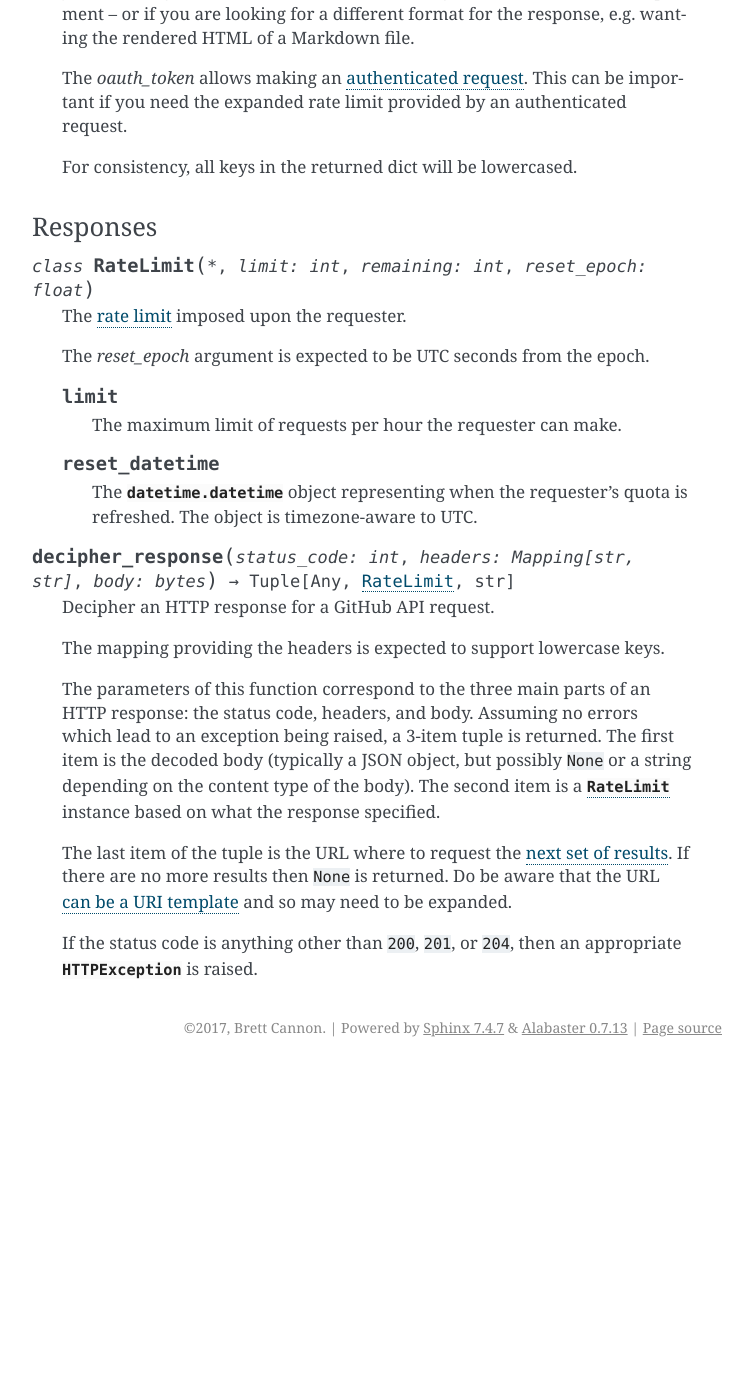
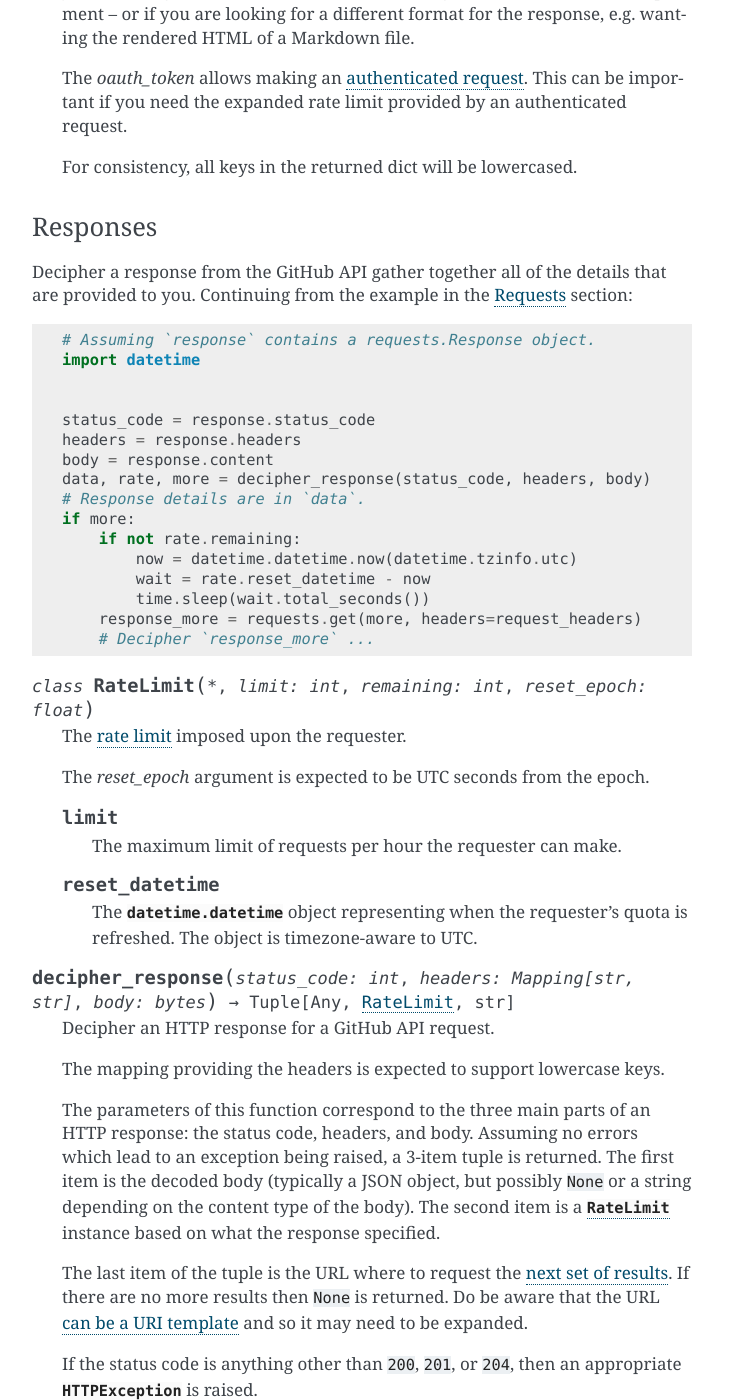
Before and after one commit to gidgethub/gidgethub, a Sphinx documentation site: the page built from docs/sansio.rst, in a window 1280 px wide and 1400 px high, scrolled down 2749 px. Shown: the whole window, without its empty margins (388-1140 px from the left). Built offline with Sphinx 7.4.7, drawn with Linux system fonts in a browser that asks for light colours; before the commit the page ends 3816 px from its top, so only the background shows below that; some of the changed text lies outside the part shown.

Commit message:
Flesh out a Response example

```diff
--- a/docs/sansio.rst
+++ b/docs/sansio.rst
@@ -89,13 +89,14 @@ Requests
 ''''''''
 
 This module provides functions to help in the construction of a URL request
-by helping to automate the GitHub-specific aspects of a REST call.::
+by helping to automate the GitHub-specific aspects of a REST call.
+::
 
   import requests
 
-  headers = create_headers("brettcannon", oauth_token=auth)
+  request_headers = create_headers("brettcannon", oauth_token=auth)
   url = "https://api.github.com/repos/brettcannon/gidgethub/issues/1"
-  response = requests.get(url, headers=headers)
+  response = requests.get(url, headers=request_headers)
 
 .. function:: accept_format(*, version: str = "v3", media: str = None, json: bool = True) -> str
 
@@ -147,6 +148,26 @@ by helping to automate the GitHub-specific aspects of a REST call.::
 Responses
 '''''''''
 
+Decipher a response from the GitHub API gather together all of the details
+that are provided to you. Continuing from the example in the Requests_ section::
+
+  # Assuming `response` contains a requests.Response object.
+  import datetime
+
+
+  status_code = response.status_code
+  headers = response.headers
+  body = response.content
+  data, rate, more = decipher_response(status_code, headers, body)
+  # Response details are in `data`.
+  if more:
+      if not rate.remaining:
+          now = datetime.datetime.now(datetime.tzinfo.utc)
+          wait = rate.reset_datetime - now
+          time.sleep(wait.total_seconds())
+      response_more = requests.get(more, headers=request_headers)
+      # Decipher `response_more` ...
+
 .. class:: RateLimit(*, limit: int, remaining: int, reset_epoch: float)
 
    The `rate limit <https://developer.github.com/v3/#rate-limiting>`_ imposed
@@ -196,7 +217,7 @@ Responses
     If there are no more results then ``None`` is returned. Do be aware
     that the URL
     `can be a URI template <https://developer.github.com/v3/#link-header>`_
-    and so may need to be expanded.
+    and so it may need to be expanded.
 
     If the status code is anything other than ``200``, ``201``, or ``204``,
     then an appropriate :exc:`~gidgethub.HTTPException` is raised.
```
